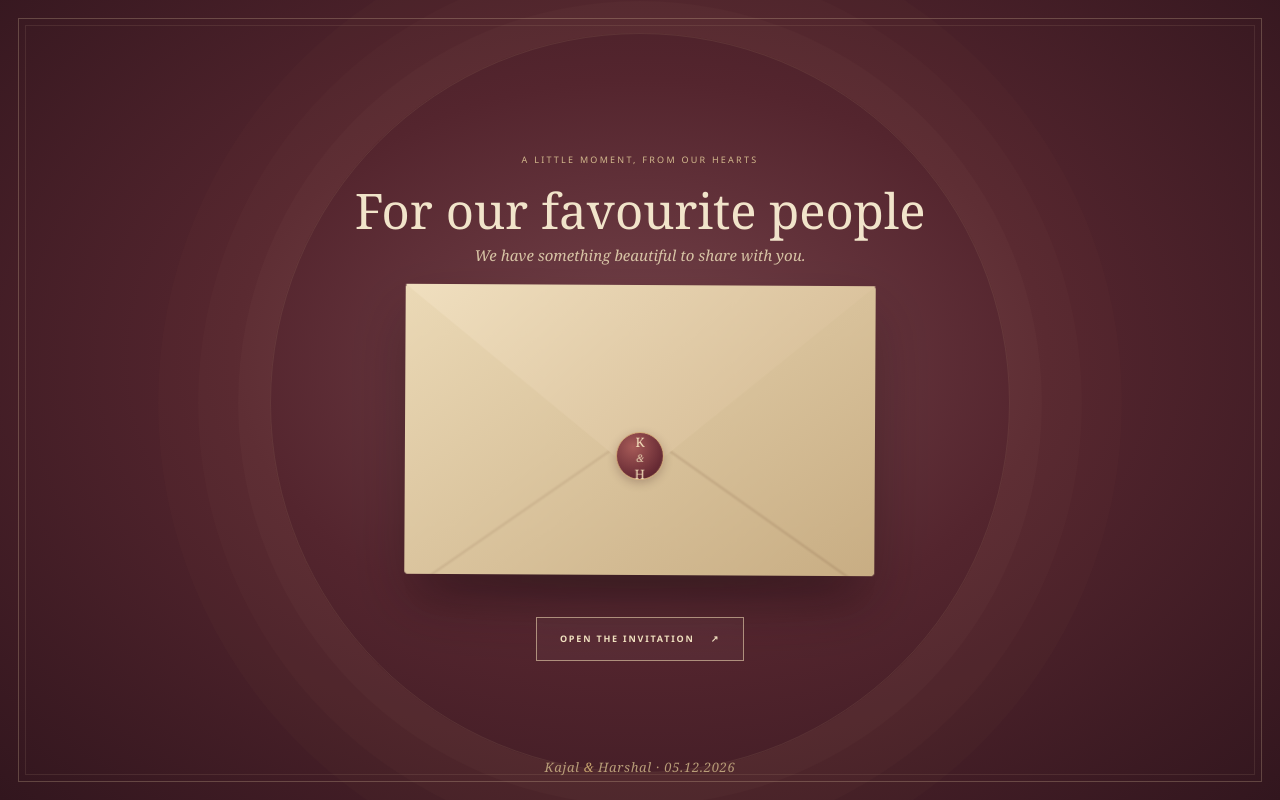
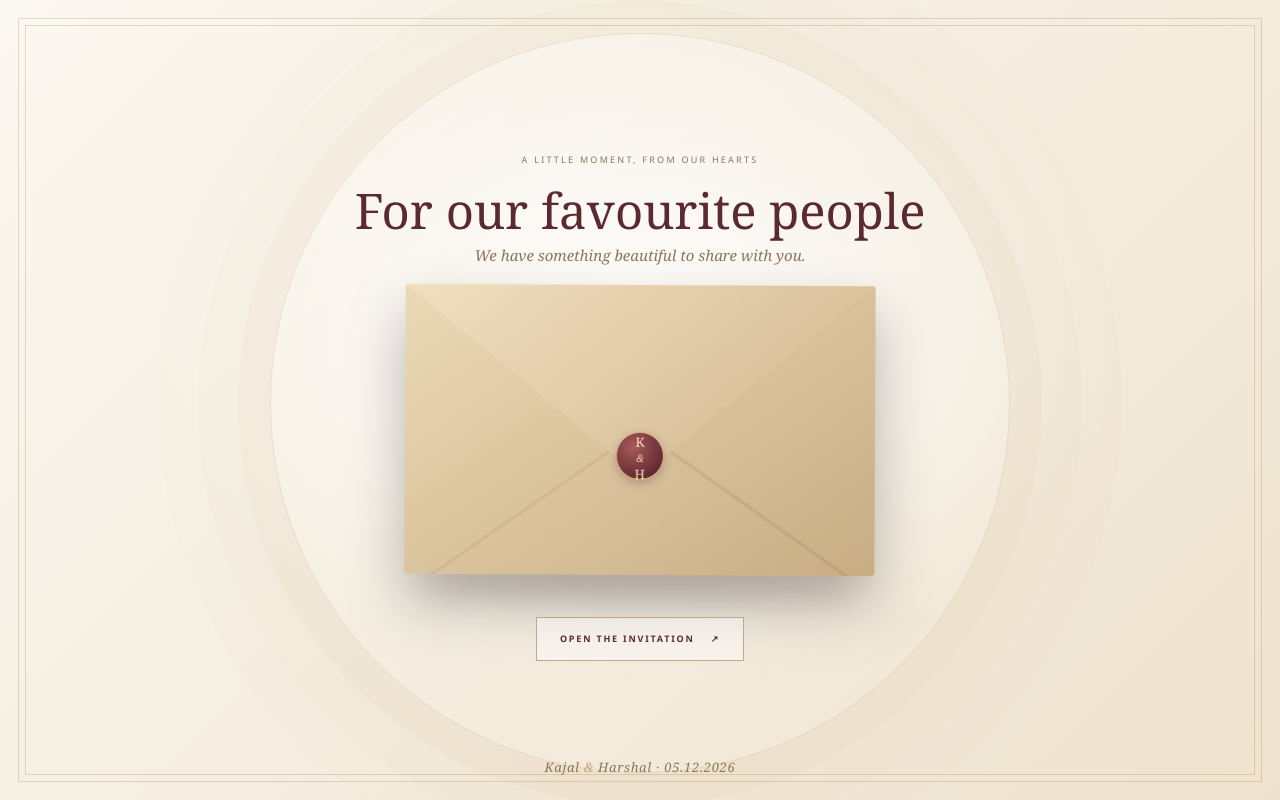
Before and after one commit to harshal755/kajal-harshal-weddingwebsite, a Next.js app: page / in a window 1280 px wide. Shown: the top 800 px of the page. Built offline with nearby package versions, Linux system fonts and the light colour scheme.

Commit message:
Add files via upload

```diff
--- a/app/globals.css
+++ b/app/globals.css
@@ -340,3 +340,49 @@ img { display: block; max-width: 100%; }
   *, *::before, *::after { animation-duration: .01ms !important; transition-duration: .01ms !important; }
   .reveal { opacity: 1; transform: none; }
 }
+
+
+/* Final palette refinement: ivory and champagne lead; wine is a restrained accent. */
+.envelope-gate {
+  color: var(--wine);
+  background:
+    radial-gradient(ellipse at 50% 42%, rgba(255,255,255,.92), transparent 54%),
+    linear-gradient(135deg, #fbf8f1 0%, #efe3cf 100%);
+}
+.envelope-gate::before, .envelope-gate::after { border-color: rgba(164,128,78,.28); }
+.gate-halo { border-color: rgba(164,128,78,.18); box-shadow: 0 0 0 32px rgba(198,163,110,.055), 0 0 0 72px rgba(198,163,110,.035), 0 0 0 112px rgba(198,163,110,.02); }
+.gate-eyebrow, .gate-heading p, .gate-footer { color: #8b765e; }
+.gate-heading h1 { color: var(--wine); }
+.envelope-shadow { background: rgba(72,53,35,.18); }
+.open-invitation { color: var(--wine); border-color: rgba(166,132,83,.65); background: rgba(255,255,255,.42); }
+.open-invitation:hover { color: #fffaf0; background: var(--wine); }
+.countdown-section {
+  color: var(--ink);
+  background:
+    radial-gradient(ellipse at 50% 0%, rgba(255,255,255,.88), transparent 58%),
+    linear-gradient(125deg, #f6efe4, #e9dcc7);
+}
+.countdown-shade { background: linear-gradient(90deg, rgba(247,241,232,.88), rgba(244,235,220,.82)), radial-gradient(ellipse at 50% 50%, rgba(198,163,110,.10), transparent 60%); }
+.countdown-section .eyebrow, .countdown-note, .countdown-label, .countdown-foot { color: #8a7359; }
+.countdown-section h2, .countdown-number { color: var(--wine); }
+.countdown-section h2 em { color: #b18c5a; }
+.countdown-foot span { color: var(--gold); }
+.venue-section { background: linear-gradient(135deg, #f5eee3, #e9ddca); color: var(--ink); }
+.venue-copy .eyebrow, .venue-copy .light-kicker { color: #96794f; }
+.venue-copy h2, .venue-copy h3 { color: var(--wine); }
+.venue-copy h2 em { color: #ad8b5d; }
+.venue-address { color: #786657; }
+.map-button { color: var(--wine); border-color: #b99b6c; }
+.map-button:hover { background: var(--wine); color: #fff8ed; }
+.venue-map-note { color: #927c64; }
+.footer-section { background: linear-gradient(135deg, #f8f3e9, #e9ddca); color: var(--ink); border-top: 1px solid #e3d4bb; }
+.footer-inner h2, .footer-names { color: var(--wine); }
+.footer-inner h2 em, .footer-names i { color: #b18c5a; }
+.footer-inner .eyebrow, .footer-copy, .footer-date, .share-feedback, .footer-bottom a, .footer-bottom > span:first-child { color: #8b765e; }
+.share-button, .calendar-button { color: var(--wine); border-color: #b99b6c; }
+.share-button:hover, .calendar-button:hover { background: var(--wine); color: #fff8ed; }
+.footer-bottom { border-top-color: rgba(166,132,83,.3); }
+.photo-story-section { background: #766452; }
+.photo-story-overlay { background: linear-gradient(90deg, rgba(47,39,31,.62), rgba(68,54,39,.32) 55%, rgba(47,39,31,.50)); }
+.music-control button { color: var(--wine); background: rgba(250,247,240,.96); border-color: #c6a36e; }
+.music-control button span { color: #a88755; }
--- a/app/layout.tsx
+++ b/app/layout.tsx
@@ -16,7 +16,7 @@ export const metadata: Metadata = {
 export const viewport: Viewport = {
   width: 'device-width',
   initialScale: 1,
-  themeColor: '#5b2930',
+  themeColor: '#f7f1e8',
 };
 
 export default function RootLayout({ children }: Readonly<{ children: ReactNode }>) {
```
Also changed, not shown: 1 other file (tests, documents, lock files or other folders).
